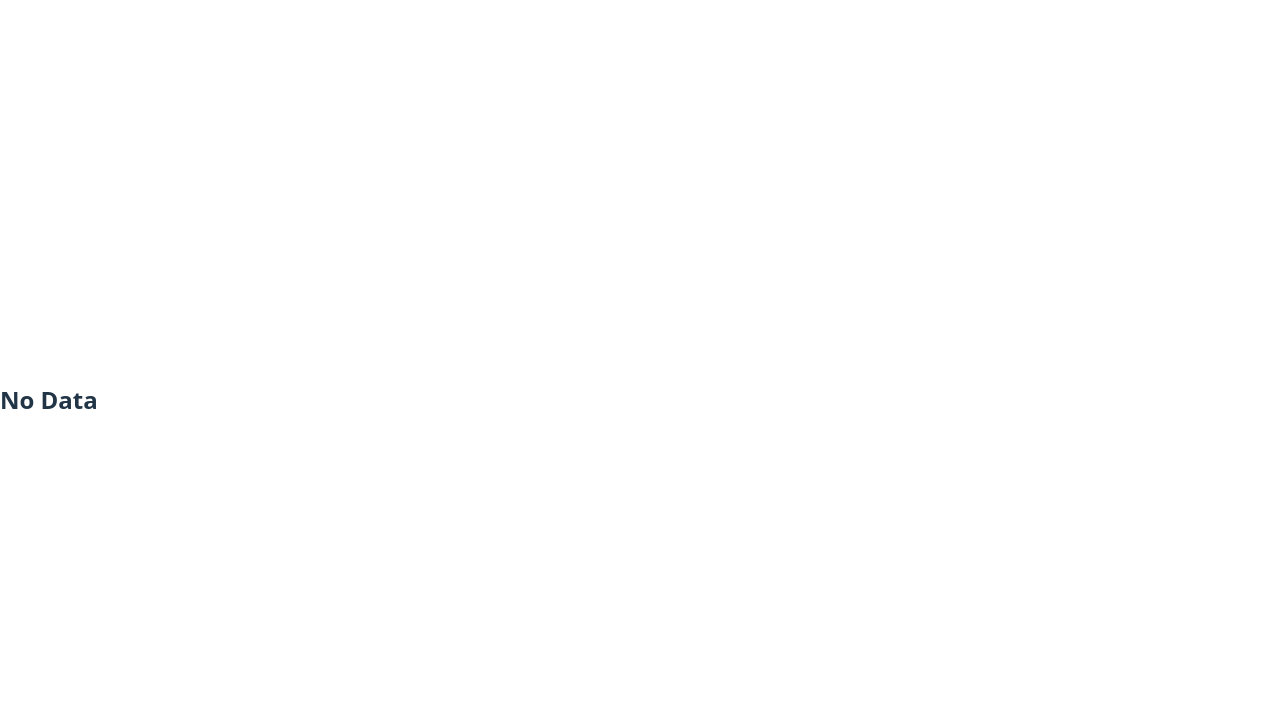
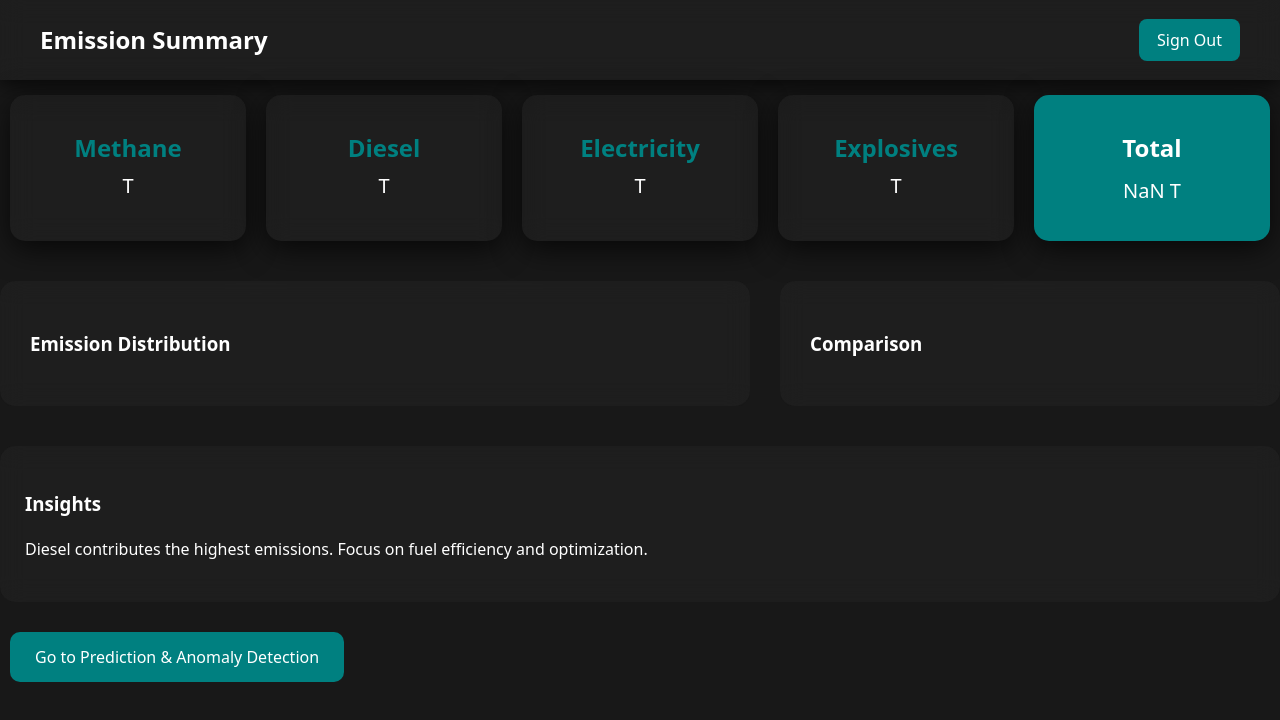
Before and after one commit to PiyushMistry01/CarboMine, a React (Vite) app: page /dashboard in a window 1280 px wide. Shown: the top 720 px of the page. Built offline with nearby package versions, Linux system fonts and the light colour scheme.

Commit message:
dashboard changes

```diff
--- a/src/components/EmissionDashboard.jsx
+++ b/src/components/EmissionDashboard.jsx
@@ -1,55 +1,94 @@
 import React from "react";
-import { useLocation } from "react-router-dom";
-import "./profile.css";
+import "./dashboard.css";
+import { useLocation, useNavigate } from "react-router-dom";
+import { auth, db } from "../firebase";
+import { signOut } from "firebase/auth";
 
 const EmissionDashboard = () => {
   const location = useLocation();
-  const data = location.state;
+  const navigate = useNavigate();
 
-  if (!data) return <h2>No Data</h2>;
-
-  const {
-    methane,
-    diesel,
-    electricity,
-    explosives
-  } = data;
+  const { methane, diesel, electricity, explosives } =
+    location.state || {};
 
   const total =
     methane + diesel + electricity + explosives;
 
+  const handleSignOut = async () => {
+      await signOut(auth);
+      navigate("/login");
+    };
+
   return (
-    <div className="profile-container">
+    <div className="dashboard-container">
+      <nav className="navbar">
+        <h2 className="logo">Emission Summary</h2>
+        <button className="signout-btn" onClick={handleSignOut}>
+          Sign Out
+        </button>
+      </nav>
 
-      <h1 style={{ margin: "30px" }}>Emission Dashboard</h1>
+      {/* ---------- Summary Cards ---------- */}
+      <div className="card-grid">
 
-      {/* Cards */}
-      <div style={{ display: "flex", gap: "20px", margin: "30px" }}>
-        <div className="form-card">
-          <h3>Total Emission</h3>
-          <h2>{total.toFixed(2)} tonnes CO₂e</h2>
+        <div className="emission-card1">
+          <h2>Methane</h2>
+          <p>{methane?.toFixed(2)} T</p>
         </div>
 
-        <div className="form-card">
-          <h3>Methane</h3>
-          <p>{methane.toFixed(2)}</p>
+        <div className="emission-card1">
+          <h2>Diesel</h2>
+          <p>{diesel?.toFixed(2)} T</p>
         </div>
 
-        <div className="form-card">
-          <h3>Diesel</h3>
-          <p>{diesel.toFixed(2)}</p>
+        <div className="emission-card1">
+          <h2>Electricity</h2>
+          <p>{electricity?.toFixed(2)} T</p>
         </div>
 
-        <div className="form-card">
-          <h3>Electricity</h3>
-          <p>{electricity.toFixed(2)}</p>
+        <div className="emission-card1">
+          <h2>Explosives</h2>
+          <p>{explosives?.toFixed(2)} T</p>
         </div>
 
-        <div className="form-card">
-          <h3>Explosives</h3>
-          <p>{explosives.toFixed(2)}</p>
+        <div className="emission-card2">
+          <h2>Total</h2>
+          <p>{total?.toFixed(2)} T</p>
         </div>
+
       </div>
+
+      {/* ---------- Graph Section ---------- */}
+      <div className="graph-section">
+
+        <div className="graph-box">
+          <h3>Emission Distribution</h3>
+          {/* Pie chart later */}
+        </div>
+
+        <div className="graph-box">
+          <h3>Comparison</h3>
+          {/* Bar chart later */}
+        </div>
+
+      </div>
+
+      {/* ---------- Insights ---------- */}
+      <div className="insight-box">
+        <h3>Insights</h3>
+        <p>
+          Diesel contributes the highest emissions.
+          Focus on fuel efficiency and optimization.
+        </p>
+      </div>
+
+      {/* ---------- Prediction ---------- */}
+      <button
+        className="predict-btn"
+        onClick={() => navigate("/prediction")}
+      >
+        Go to Prediction & Anomaly Detection
+      </button>
 
     </div>
   );
--- /dev/null
+++ b/src/components/dashboard.css
@@ -0,0 +1,120 @@
+.dashboard-container {
+  min-height: 100vh;
+  width: 100vw;
+  background: #181818;
+  color: white;
+  overflow-x: hidden;
+}
+
+.navbar {
+    height: 5vh;
+}
+
+.logo {
+    color: white;
+}
+
+/* ---------- Cards ---------- */
+
+.card-grid {
+  display: grid;
+  grid-template-columns: repeat(5, 1fr);
+  gap: 20px;
+  margin-bottom: 40px;
+  margin-left: 10px;
+  margin-right: 10px;
+  margin-top: 15px;
+}
+
+.emission-card1 {
+  background: rgba(76, 72, 72, 0.12);
+  backdrop-filter: blur(12px);
+  padding: 15px;
+  border-radius: 15px;
+  text-align: center;
+  box-shadow: 0 8px 30px rgba(0,0,0,0.7);
+  transition: 0.3s;
+}
+
+.emission-card2 {
+  background: #008080;
+  backdrop-filter: blur(12px);
+  padding: 15px;
+  border-radius: 15px;
+  text-align: center;
+  box-shadow: 0 8px 30px rgba(0,0,0,0.7);
+  transition: 0.3s;
+}
+
+.emission-card1:hover {
+  transform: translateY(-5px);
+}
+
+.emission-card1 h2 {
+  color: #008080;
+  margin-bottom: 0px;
+  margin-left: 0px;
+}
+
+.emission-card1 p{
+    margin-top: 5px;
+    font-size: 20px;
+}
+
+.emission-card2:hover {
+  transform: translateY(-5px);
+}
+
+.emission-card2 h2 {
+  color: white;
+  margin-bottom: 10px;
+  margin-left: 0px;
+}
+
+.emission-card2 p{
+    margin-top: 5px;
+    font-size: 20px;
+}
+
+/* ---------- Graph Section ---------- */
+
+.graph-section {
+  display: grid;
+  grid-template-columns: 1.5fr 1fr;
+  gap: 30px;
+  margin-bottom: 40px;
+}
+
+.graph-box {
+  background: rgba(76, 72, 72, 0.12);
+  backdrop-filter: blur(12px);
+  border-radius: 15px;
+  padding: 30px;
+}
+
+/* ---------- Insight ---------- */
+
+.insight-box {
+  background: rgba(76, 72, 72, 0.12);
+  backdrop-filter: blur(12px);
+  border-radius: 15px;
+  padding: 25px;
+  margin-bottom: 30px;
+}
+
+/* ---------- Prediction Button ---------- */
+
+.predict-btn {
+  padding: 14px 25px;
+  background: #008080;
+  border: none;
+  border-radius: 10px;
+  color: white;
+  cursor: pointer;
+  font-size: 16px;
+  margin-left: 10px;
+}
+
+.predict-btn:hover {
+  background: #30949d;
+}
--- a/src/components/profile.css
+++ b/src/components/profile.css
@@ -29,6 +29,10 @@
   border-radius: 8px;
   color: white;
   cursor: pointer;
+}
+
+.signout-btn:hover{
+  background: #30949d;
 }
 
 /* Mine section */
@@ -78,7 +82,7 @@
 
 .result {
   margin-top: 20px;
-  color: #00e676;
+  color: white;
 }
 
 .next-btn {
```
